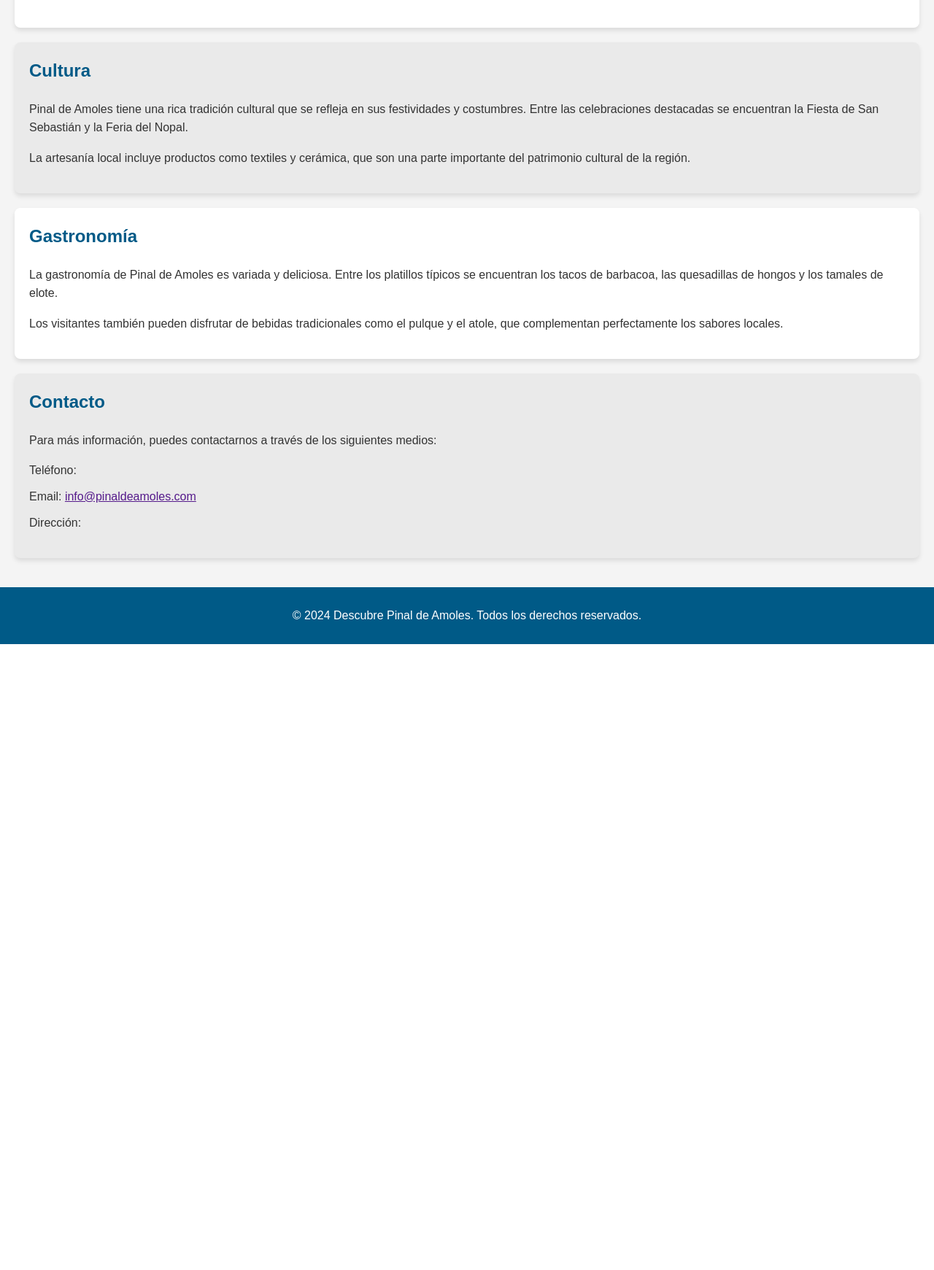
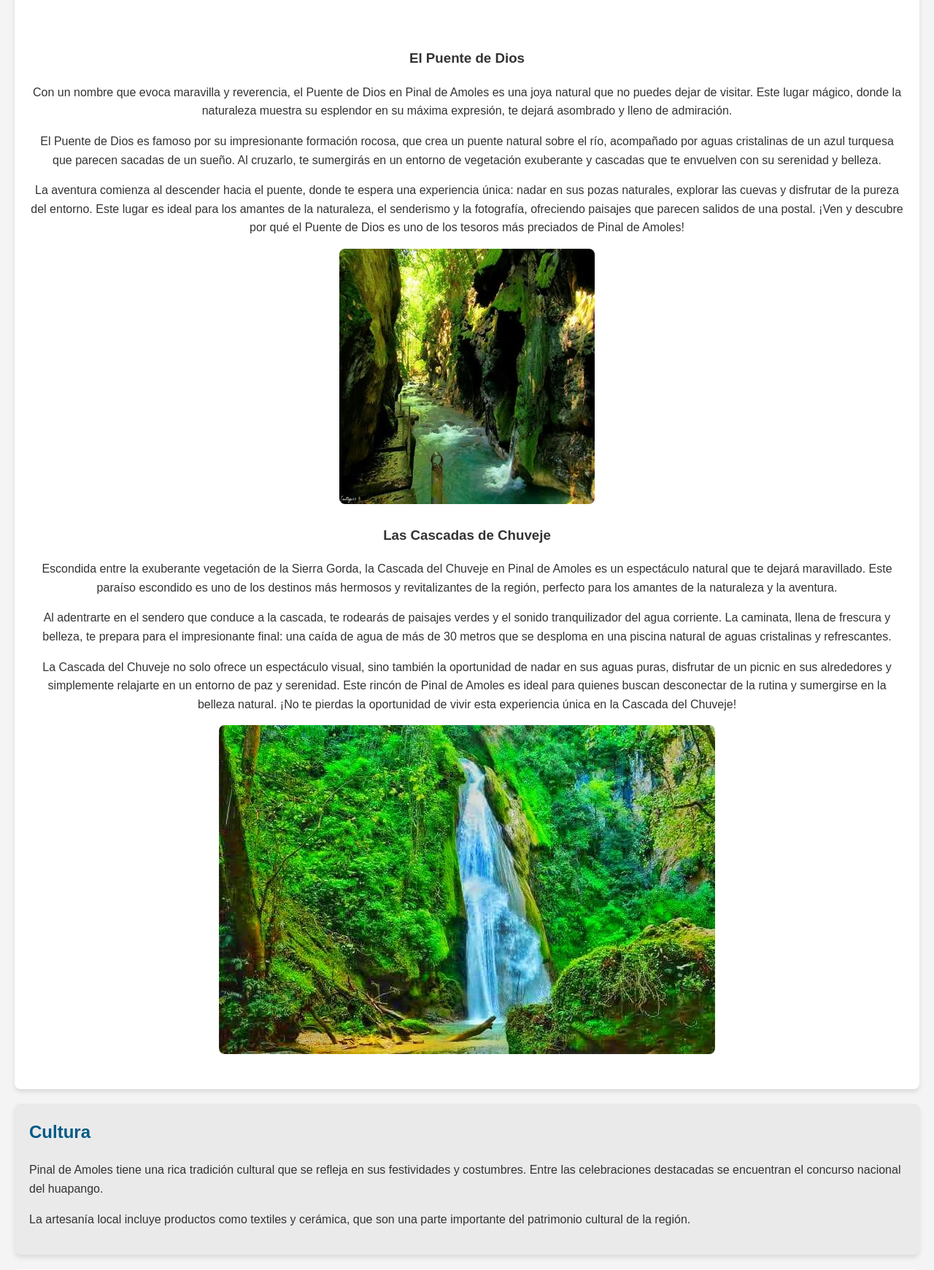
Before and after one commit to IVAN0137/estoesturismo, a PHP site: page /pinal.html in a window 1280 px wide. Shown: the part 1787-3528 px from the top of the page at 73% size. Before the commit the page ends 2670 px from the top, so only its background shows below. Run offline with PHP 8.4, Linux system fonts and the light colour scheme.

Commit message:
el apartado de la pagina web pinal a quedado , faltarian lo que es jalpan, landa y xilitla.

```diff
--- a/css/pinal.css
+++ b/css/pinal.css
@@ -6,6 +6,17 @@ body {
     color: #333;
     background: #f4f4f4;
 }
+.imagenes-container {
+    display: flex;
+    justify-content: space-between; /* Opcional: distribuye espacio entre las imágenes */
+    align-items: center; /* Opcional: alinea verticalmente las imágenes en el centro */
+}
+
+.imagenes-container img {
+    max-width: 100%; /* Asegura que las imágenes se adapten al tamaño del contenedor */
+    height: auto;    /* Mantiene la proporción de la imagen */
+}
+
 
 header {
     background: #005a87;
@@ -73,6 +84,7 @@ section h2 {
 
 .attraction {
     margin-bottom: 20px;
+    text-align: center;
 }
 
 .attraction img {
@@ -80,10 +92,12 @@ section h2 {
     height: auto;
     border-radius: 8px;
     transition: transform 0.3s ease;
+    text-align: center,justify;
 }
 
 .attraction img:hover {
     transform: scale(1.05);
+
 }
 
 ul {
--- a/pinal.html
+++ b/pinal.html
@@ -23,39 +23,59 @@
     <main>
         <section id="historia">
             <h2>Historia</h2>
-            <p>Pinal de Amoles es un pintoresco municipio en el estado de Querétaro, México. Fundado en el siglo XVIII, es conocido por su impresionante paisaje montañoso y su rica herencia cultural. El nombre "Pinal de Amoles" hace referencia a los pinos y amoles que abundan en la región.</p>
-            <p>Durante la época colonial, el área era conocida por su producción de madera y resinas. Hoy en día, Pinal de Amoles es famoso por su belleza natural y su ambiente tranquilo.</p>
-        </section>
+            <p>Pinal de Amoles, un pintoresco municipio en el corazón de la Sierra Gorda de Querétaro, está impregnado de una historia rica y fascinante que ha dado forma a su carácter único. Fundado en 1606, este encantador lugar ha sido testigo de innumerables eventos y leyendas que aún resuenan en sus calles empedradas y montañas verdes.</p>
+            <p>La historia de Pinal de Amoles comienza con su fundación como un asentamiento minero. Los exploradores españoles, atraídos por las promesas de metales preciosos, descubrieron en estas tierras un tesoro oculto de oro y plata. Las minas, como El Socavón y La Mina del Doctor, no solo extrajeron riquezas del suelo, sino que también forjaron una comunidad de trabajadores valientes y perseverantes, cuyas historias de esfuerzo y triunfo todavía se cuentan hoy en día.</p>
+            <p>A lo largo de los siglos, Pinal de Amoles se ha transformado, pero ha mantenido su esencia histórica. Sus edificaciones coloniales, como la Iglesia de San José, son testigos mudos de un pasado glorioso. Caminar por sus calles es como viajar en el tiempo, donde cada esquina revela un fragmento de su vibrante historia.</p>
+            <p>El espíritu de Pinal de Amoles se refleja en sus tradiciones y festividades. Las celebraciones, como la Feria de la Nieve y la Feria del Mole, son ocasiones donde la comunidad se reúne para honrar su herencia cultural y disfrutar de las delicias locales. La calidez y hospitalidad de su gente hacen que cualquier visitante se sienta parte de esta familia extendida.</p>
+            <p>Además de su rica historia, Pinal de Amoles es un paraíso natural. Con paisajes que quitan el aliento, como la Puerta del Cielo y la Cascada del Chuveje, este lugar es un refugio para quienes buscan aventura y conexión con la naturaleza. Sus senderos, ríos y montañas invitan a exploradores y turistas a descubrir la majestuosidad de la Sierra Gorda.</p>
+            <p>Pinal de Amoles es más que un destino; es una experiencia que combina historia, cultura y naturaleza en una armonía perfecta. Cada visita es una oportunidad para sumergirse en su pasado, disfrutar de su presente y soñar con su futuro. ¡Ven y descubre la magia de Pinal de Amoles, un tesoro escondido en Querétaro que te espera con los brazos abiertos!</p>
+            <div class="imagenes-container">
+                <img src="res/pinal/mineros.jpg" alt="mineros">
+                <img src="res/pinal/PINAL.jpg" alt="mineros">
+            </div>
+
+
+    </section>
 
         <section id="atractivos">
             <h2>Atractivos Principales</h2>
             <div class="attraction">
-                <h3>La Cueva del Diablo</h3>
-                <p>La Cueva del Diablo es una impresionante cueva con formaciones rocosas únicas y un ambiente misterioso. Es un destino popular para los amantes de la espeleología y la aventura.</p>
-                <img src="cueva-del-diablo.jpg" alt="Cueva del Diablo">
+              <h3>Puerta del cielo</h3>
+                <p>Con un paisaje que parece una entrada directa al paraíso, Puerta del Cielo es una parada obligada en el camino hacia Pinal de Amoles. Este lugar, el punto más alto de las majestuosas montañas de la Sierra Gorda, ofrece vistas que te dejarán sin aliento y es, sin duda, uno de los escenarios más impresionantes de Pinal de Amoles.</p>
+                <p>El nombre "Puerta del Cielo" no es casualidad; los visitantes experimentan una sensación indescriptible al llegar. Desde este punto elevado de la carretera, se pueden ver las nubes acariciando los cerros, creando una atmósfera mágica que oculta el pueblo bajo un manto de niebla. Al iniciar el descenso, el pueblo emerge de entre la niebla, revelando su belleza oculta y haciendo del viaje una experiencia inolvidable. ¡No te pierdas la oportunidad de vivir este increíble espectáculo natural!</p>
+                <img src="res/pinal/PUERTA DEL CIERLO.jpg" alt="puerta del cielo">
             </div>
+            <br>
             <div class="attraction">
-                <h3>El Puente de Dios</h3>
-                <p>El Puente de Dios es una formación natural que parece un puente colgante de roca sobre un cañón. Es un lugar perfecto para disfrutar de la vista y tomar fotografías impresionantes.</p>
-                <img src="puente-de-dios.jpg" alt="Puente de Dios">
+                <h3 >El Puente de Dios</h3>
+                <p>Con un nombre que evoca maravilla y reverencia, el Puente de Dios en Pinal de Amoles es una joya natural que no puedes dejar de visitar. Este lugar mágico, donde la naturaleza muestra su esplendor en su máxima expresión, te dejará asombrado y lleno de admiración.</p>
+                <p>El Puente de Dios es famoso por su impresionante formación rocosa, que crea un puente natural sobre el río, acompañado por aguas cristalinas de un azul turquesa que parecen sacadas de un sueño. Al cruzarlo, te sumergirás en un entorno de vegetación exuberante y cascadas que te envuelven con su serenidad y belleza.</p>
+                <p>La aventura comienza al descender hacia el puente, donde te espera una experiencia única: nadar en sus pozas naturales, explorar las cuevas y disfrutar de la pureza del entorno. Este lugar es ideal para los amantes de la naturaleza, el senderismo y la fotografía, ofreciendo paisajes que parecen salidos de una postal. ¡Ven y descubre por qué el Puente de Dios es uno de los tesoros más preciados de Pinal de Amoles!</p>
+                <img src="res/pinal/puente de dios.jpg" alt="Puente de Dios">
             </div>
             <div class="attraction">
                 <h3>Las Cascadas de Chuveje</h3>
-                <p>Las Cascadas de Chuveje son una serie de cascadas en medio de un entorno natural exuberante. Ofrecen un espectáculo de agua en caída y son ideales para nadar y relajarse.</p>
-                <img src="cascadas-chuveje.jpg" alt="Cascadas de Chuveje">
+                <p>Escondida entre la exuberante vegetación de la Sierra Gorda, la Cascada del Chuveje en Pinal de Amoles es un espectáculo natural que te dejará maravillado. Este paraíso escondido es uno de los destinos más hermosos y revitalizantes de la región, perfecto para los amantes de la naturaleza y la aventura.</p>
+                <p>Al adentrarte en el sendero que conduce a la cascada, te rodearás de paisajes verdes y el sonido tranquilizador del agua corriente. La caminata, llena de frescura y belleza, te prepara para el impresionante final: una caída de agua de más de 30 metros que se desploma en una piscina natural de aguas cristalinas y refrescantes.</p>
+                <p>La Cascada del Chuveje no solo ofrece un espectáculo visual, sino también la oportunidad de nadar en sus aguas puras, disfrutar de un picnic en sus alrededores y simplemente relajarte en un entorno de paz y serenidad. Este rincón de Pinal de Amoles es ideal para quienes buscan desconectar de la rutina y sumergirse en la belleza natural. ¡No te pierdas la oportunidad de vivir esta experiencia única en la Cascada del Chuveje!</p>
+
+                <img src="res/pinal/chuveje.jpg" alt="Cascadas de Chuveje">
             </div>
         </section>
 
         <section id="cultura">
             <h2>Cultura</h2>
-            <p>Pinal de Amoles tiene una rica tradición cultural que se refleja en sus festividades y costumbres. Entre las celebraciones destacadas se encuentran la Fiesta de San Sebastián y la Feria del Nopal.</p>
+            <p>Pinal de Amoles tiene una rica tradición cultural que se refleja en sus festividades y costumbres. Entre las celebraciones destacadas se encuentran el concurso nacional del huapango.</p>
             <p>La artesanía local incluye productos como textiles y cerámica, que son una parte importante del patrimonio cultural de la región.</p>
         </section>
 
         <section id="gastronomia">
             <h2>Gastronomía</h2>
-            <p>La gastronomía de Pinal de Amoles es variada y deliciosa. Entre los platillos típicos se encuentran los tacos de barbacoa, las quesadillas de hongos y los tamales de elote.</p>
-            <p>Los visitantes también pueden disfrutar de bebidas tradicionales como el pulque y el atole, que complementan perfectamente los sabores locales.</p>
+            <div class="imagenes-container">
+            <img src="res/pinal/cecina.jpg" alt="cecina">
+            <img src="res/pinal/gorditas.jpg" alt="">
+
+            </div>
         </section>
 
         <section id="contacto">
@@ -63,7 +83,7 @@
             <p>Para más información, puedes contactarnos a través de los siguientes medios:</p>
             <ul>
                 <li>Teléfono: </li>
-                <li>Email: <a href="">info@pinaldeamoles.com</a></li>
+                <li>Email: <a href="">pinal@turismo</a></li>
                 <li>Dirección:</li>
             </ul>
         </section>
```
Also changed, not shown: res/pinal/cecina.jpg (added), res/pinal/gorditas.jpg (added).
